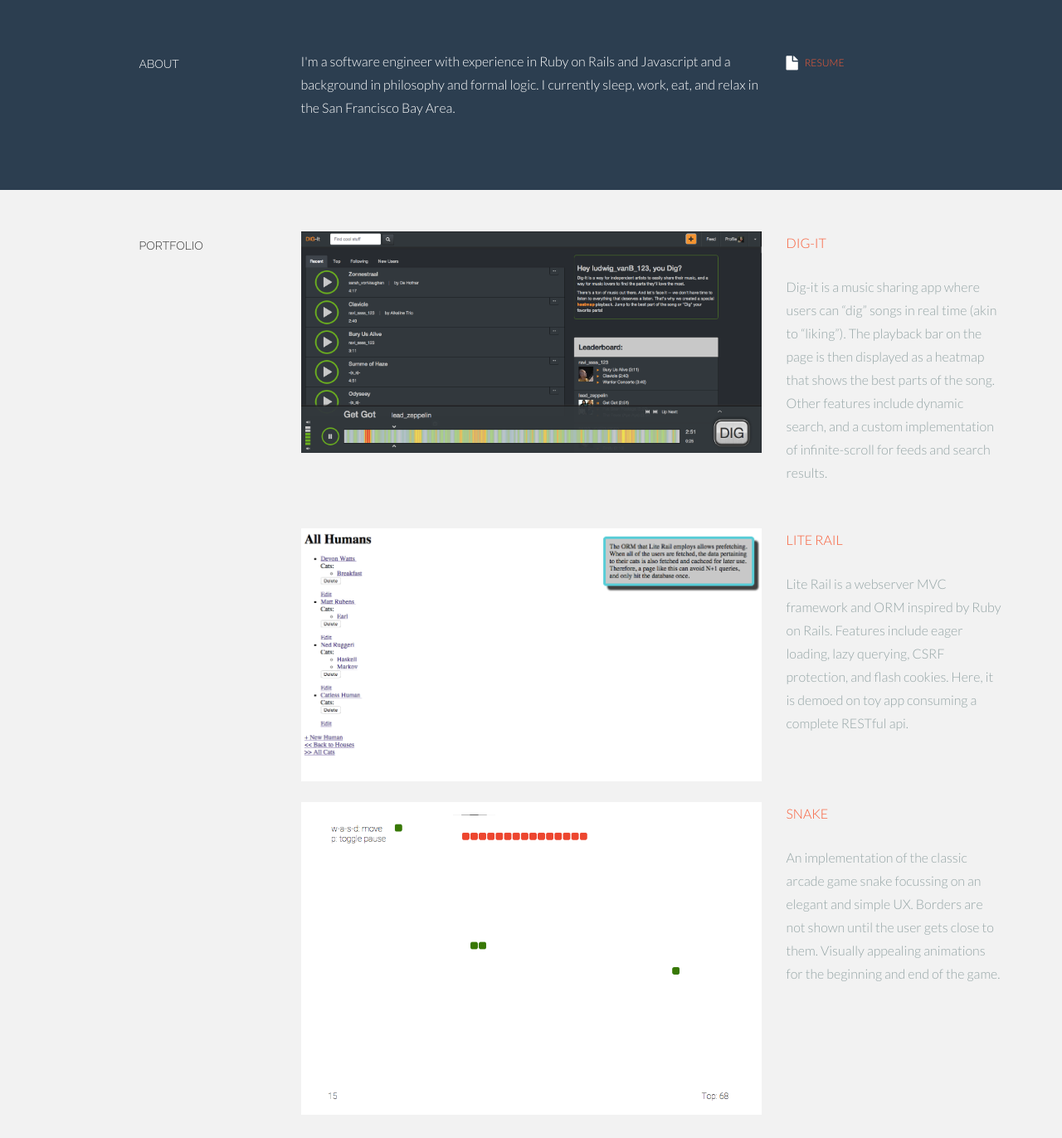
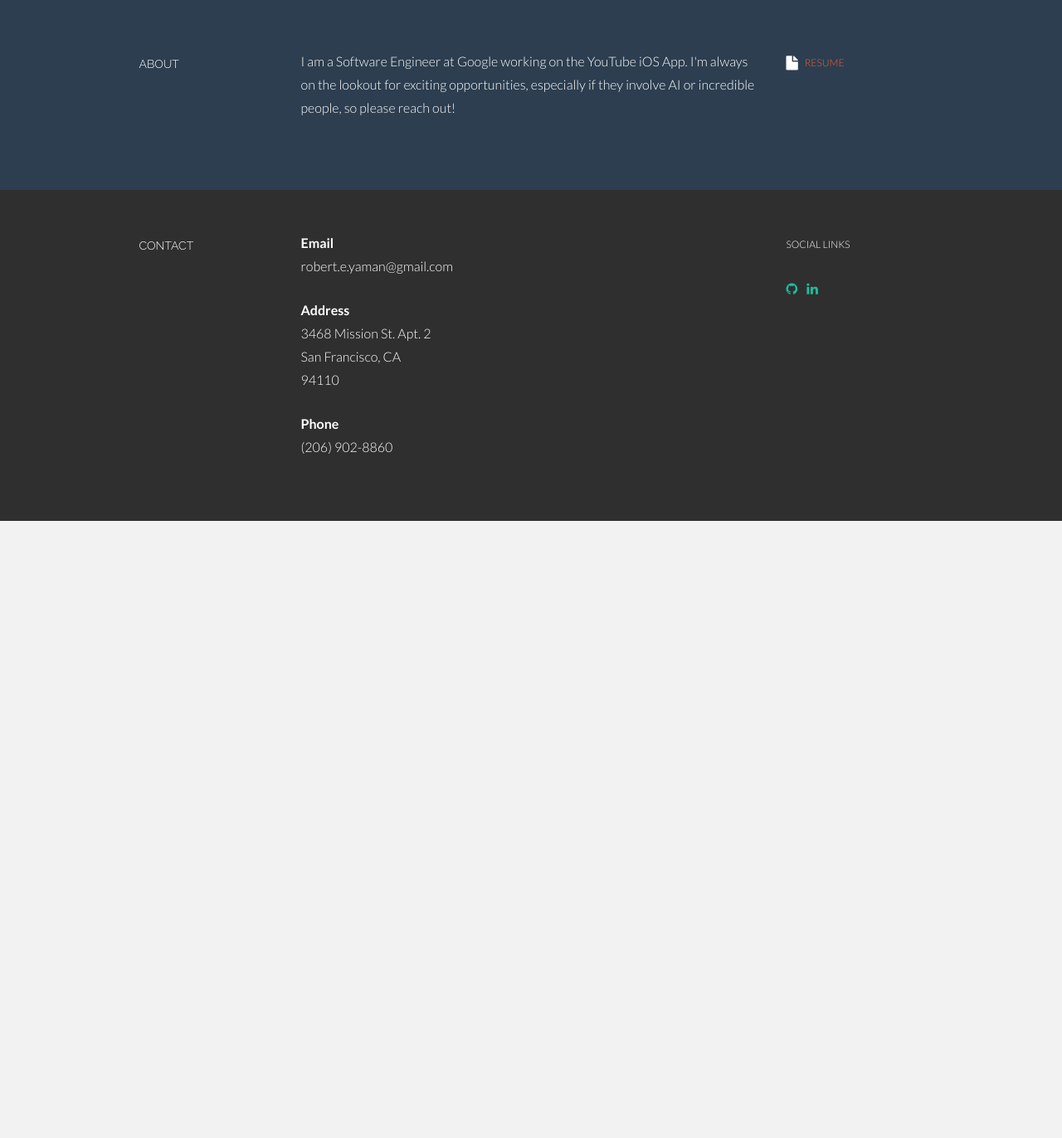
Before and after one commit to robert-yaman/robert-yaman.github.io, a plain HTML site: page index.html in a window 1280 px wide. Shown: the part 560-1932 px from the top of the page at 83% size. After the commit the page ends 1188 px from the top, so only its background shows below. Drawn offline with Linux system fonts and the light colour scheme.

Commit message:
slim down index

```diff
--- a/index.html
+++ b/index.html
@@ -40,7 +40,6 @@
 					<div class="dropdown">
 						<ul id="nav" class="nav">
 							<li class="menu-item"><a class="smoothScroll" href="#about" title="About"><i class="icon-user"></i></a></li>
-							<li class="menu-item"><a class="smoothScroll" href="#work" title="Works"><i class="icon-briefcase"></i></a></li>
 							<li class="menu-item"><a class="smoothScroll" href="#contact" title="Contact"><i class="icon-envelope"></i></a></li>
 						</ul><!--/ uL#nav -->
 					</div><!-- /.dropdown -->
@@ -74,7 +73,7 @@
 					<h5>ABOUT</h5>
 				</div>
 				<div class="col-lg-6">
-					<p>I'm a software engineer with experience in Ruby on Rails and Javascript and a background in philosophy and formal logic. I currently sleep, work, eat, and relax in the San Francisco Bay Area.</p>
+					<p>I am a Software Engineer at Google working on the YouTube iOS App. I'm always on the lookout for exciting opportunities, especially if they involve AI or incredible people, so please reach out!</p>
 				</div>
 				<div class="col-lg-3">
 					<p><a href="./resume.pdf"><i class="icon-file"></i><sm>RESUME</sm></a></p>
@@ -85,44 +84,6 @@
 	</div><!--/ #intro -->
 
   <section id="work" name="work"></section>
-	<!--PORTFOLIO DESCRIPTION -->
-	<div class="container desc">
-		<div class="row">
-				<div class="col-lg-2 col-lg-offset-1">
-					<h5>PORTFOLIO</h5>
-				</div>
-				<div class="col-lg-6">
-					<p><a href="http://www.dig-it.xyz/"><img class="img-responsive" src="assets/img/port01.png" alt=""></a></p>
-				</div>
-				<div class="col-lg-3">
-					<p><a href="http://www.dig-it.xyz/">DIG-IT</a></p>
-				<p><more>Dig-it is a music sharing app where users can “dig” songs in real  time (akin to “liking”). The playback bar on the page is then displayed as a heatmap that shows the best parts of the song. Other features include dynamic search, and a custom implementation of infinite-scroll for feeds and search results.<br/><br/>
-				</p>
-				</div>
-
-				<div class="col-lg-6 col-lg-offset-3">
-					<p><a href="https://github.com/robert-yaman/Lite-Rail"><img class="img-responsive" src="assets/img/port02.png" alt=""></a></p>
-				</div>
-				<div class="col-lg-3">
-						<p><a href="https://github.com/robert-yaman/Lite-Rail">LITE RAIL</a></p>
-					<p><more>Lite Rail is a webserver MVC framework and ORM inspired by Ruby on Rails.  Features include eager loading, lazy querying, CSRF protection, and flash cookies. Here, it is demoed on toy app consuming a complete RESTful api.<br/><br/>
-					</p>
-				</div>
-
-				<div class="col-lg-6 col-lg-offset-3">
-					<p><a href="http://robert-yaman.github.io/snake/"><img class="img-responsive" src="assets/img/port03.png" alt=""></a></p>
-				</div>
-				<div class="col-lg-3">
-						<p><a href="http://robert-yaman.github.io/snake/">SNAKE</a></p>
-					<p><more>An implementation of the classic arcade game snake focussing on an elegant and simple UX. Borders are not shown until the user gets close to them. Visually appealing animations for the beginning and end of the game.<br/><br/>
-					</p>
-				</div>
-
-		</div><!--/.row -->
-		<br>
-		<br>
-	</div><!--/.container -->
-
 	<section id="contact" name="contact"></section>
 	<!--FOOTER DESCRIPTION -->
 	<div id="footwrap">
@@ -137,9 +98,10 @@
 						robert.e.yaman@gmail.com <br/>
 					</p>
 					<p><t>Address</t><br/>
-						1061 Market St., 4th fl <br/>
-						94103 <br/>
+						3468 Mission St.
+						Apt. 2 <br/>
 						San Francisco, CA <br/>
+						94110 <br/>
 					</p>
 					<p><t>Phone</t><br/>
 						(206) 902-8860<br/>
```
